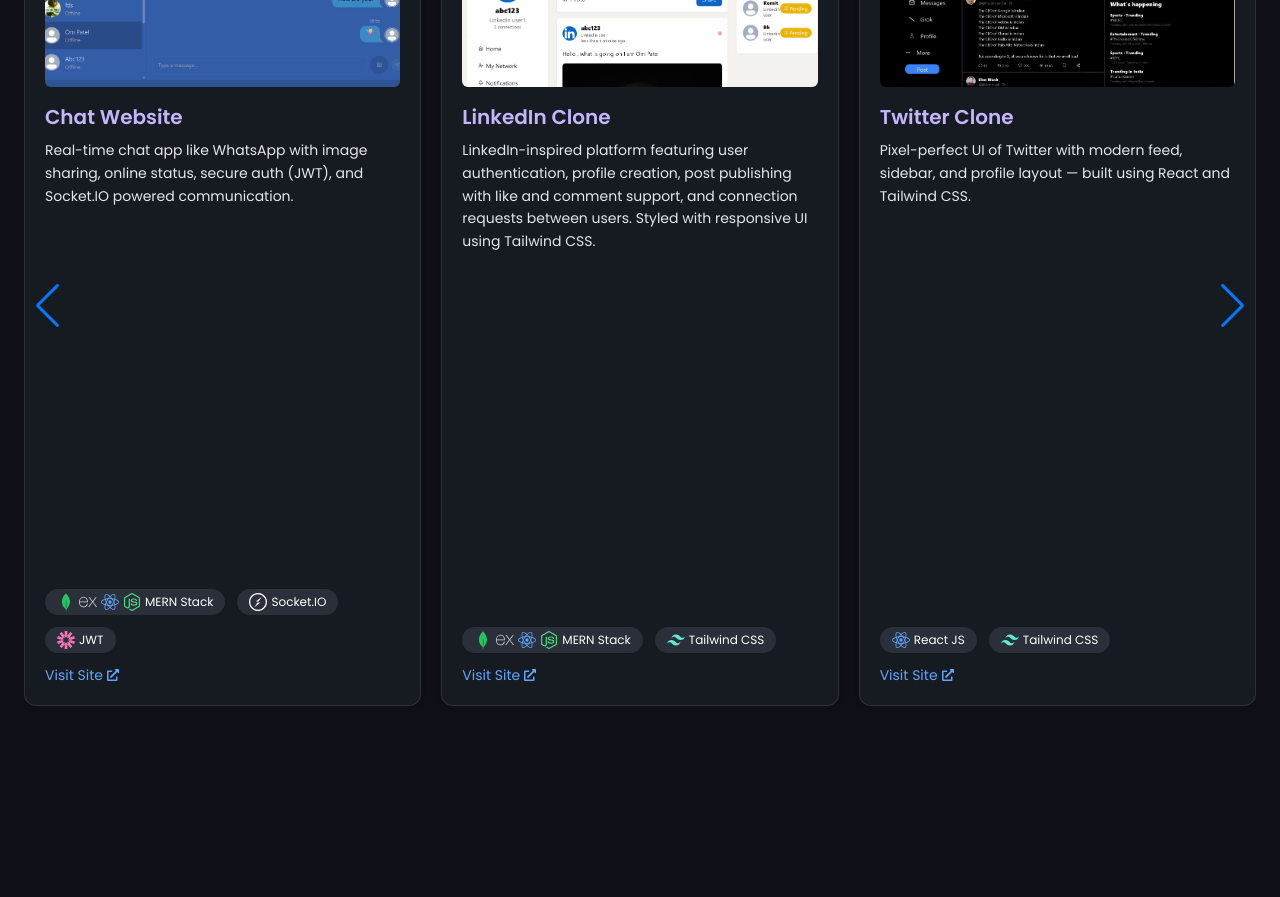
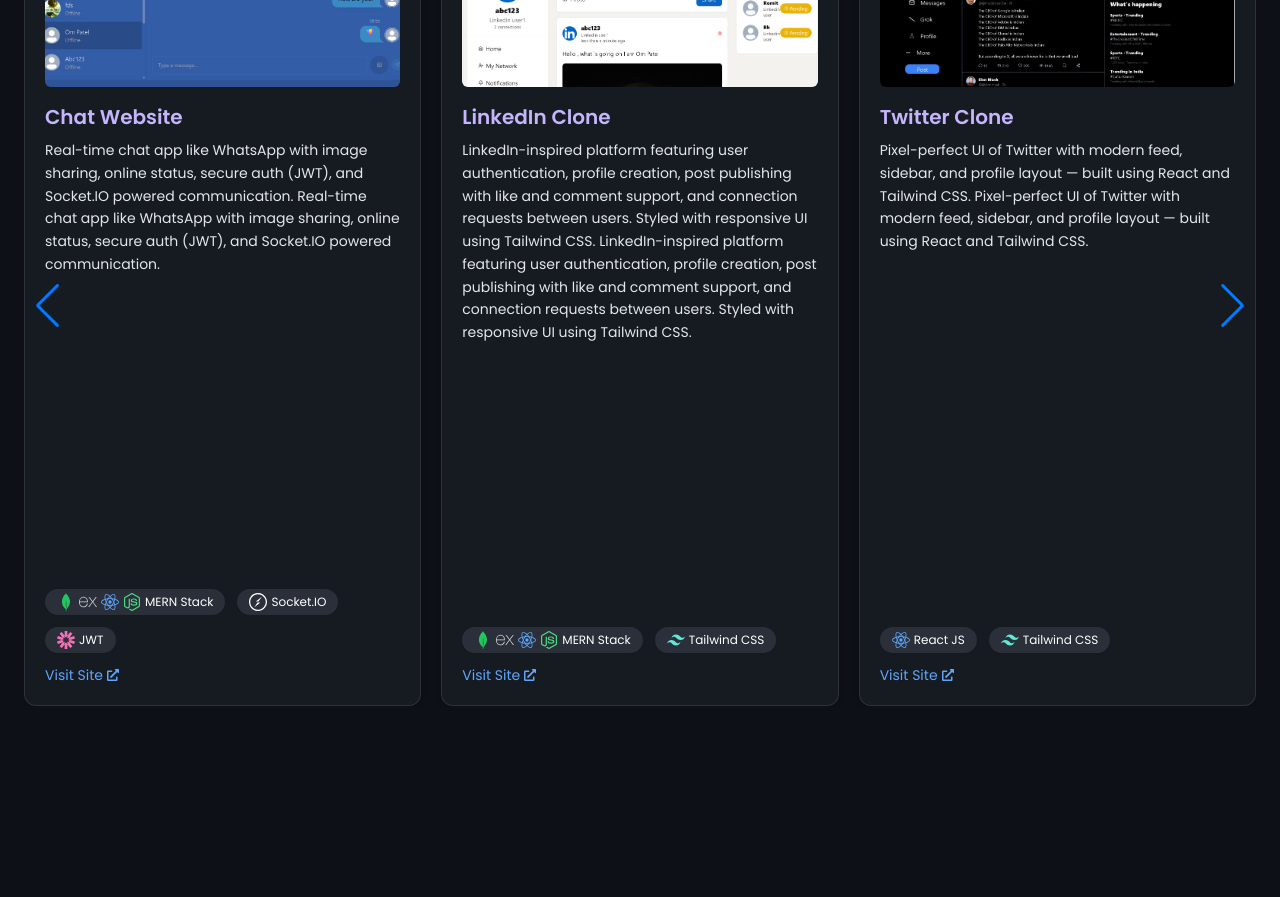
Before and after one commit to ompatel585/PortfolioWebsite, a React (Vite) app: page / in a window 1280 px wide. Shown: the part 2500-3397 px from the top of the page. Built offline with nearby package versions, Linux system fonts and the light colour scheme.

Commit message:
Update Projects.jsx

```diff
--- a/src/components/Projects.jsx
+++ b/src/components/Projects.jsx
@@ -40,10 +40,50 @@
 
 function Projects() {
   const projects = [
+    // {
+    //   title: "Chat Website",
+    //   description:
+    //     "Real-time chat app like WhatsApp with image sharing, online status, secure auth (JWT), and Socket.IO powered communication.",
+    //   technologies: ["MERN Stack", "Socket.IO", "JWT"],
+    //   image: "chatappclone.jpg",
+    //   link: "https://fullstack-chat-app-538s.onrender.com",
+    // },
+    // {
+    //   title: "LinkedIn Clone",
+    //   description:
+    //    "LinkedIn-inspired platform featuring user authentication, profile creation, post publishing with like and comment support, and connection requests between users. Styled with responsive UI using Tailwind CSS.",
+    //   technologies: ["MERN Stack", "Tailwind CSS"],
+    //   image: "linkedinclone.jpg",
+    //   link: "https://linkedin-clone-p9ax.onrender.com/",
+    // },
+    // {
+    //   title: "Twitter Clone",
+    //   description:
+    //     "Pixel-perfect UI of Twitter with modern feed, sidebar, and profile layout — built using React and Tailwind CSS.",
+    //   technologies: ["React JS", "Tailwind CSS"],
+    //   image: "twitterclone.jpg",
+    //   link: "https://twitter-clone-ten-peach-69.vercel.app/",
+    // },
+    // {
+    //   title: "ThinkBoard Notes App",
+    //   description:
+    //     "Collaborative whiteboard built with MERN stack. Users can draw, type, and interact in real-time. Great for planning and visual thinking.",
+    //   technologies: ["MERN Stack", "Socket.IO", "Tailwind CSS"],
+    //   image: "ThinkBoard.jpg",
+    //   link: "https://mern-thinkboard-ql79.onrender.com/",
+    // },
+    // {
+    //   title: "E-Commerce Platform",
+    //   description:
+    //     "Full-featured e-commerce site with product listing, cart, checkout, secure payments using PayPal, state management via Redux, and elegant UI built using shadcn/ui and Tailwind.",
+    //   technologies: ["MERN Stack", "Redux", "PayPal", "shadcn/ui"],
+    //   image: "ecommerce.png", // make sure this image is available in your public/assets folder
+    //   link: "https://e-commerce-plateform.onrender.com/",
+    // },
     {
   title: "Chat Website",
   description:
-        "Real-time chat app like WhatsApp with image sharing, online status, secure auth (JWT), and Socket.IO powered communication.",
+    "Real-time chat app like WhatsApp with image sharing, online status, secure auth (JWT), and Socket.IO powered communication. Real-time chat app like WhatsApp with image sharing, online status, secure auth (JWT), and Socket.IO powered communication.",
   technologies: ["MERN Stack", "Socket.IO", "JWT"],
   image: "chatappclone.jpg",
   link: "https://fullstack-chat-app-538s.onrender.com",
@@ -51,7 +91,7 @@
 {
   title: "LinkedIn Clone",
   description:
-       "LinkedIn-inspired platform featuring user authentication, profile creation, post publishing with like and comment support, and connection requests between users. Styled with responsive UI using Tailwind CSS.",
+    "LinkedIn-inspired platform featuring user authentication, profile creation, post publishing with like and comment support, and connection requests between users. Styled with responsive UI using Tailwind CSS. LinkedIn-inspired platform featuring user authentication, profile creation, post publishing with like and comment support, and connection requests between users. Styled with responsive UI using Tailwind CSS.",
   technologies: ["MERN Stack", "Tailwind CSS"],
   image: "linkedinclone.jpg",
   link: "https://linkedin-clone-p9ax.onrender.com/",
@@ -59,7 +99,7 @@
 {
   title: "Twitter Clone",
   description:
-        "Pixel-perfect UI of Twitter with modern feed, sidebar, and profile layout — built using React and Tailwind CSS.",
+    "Pixel-perfect UI of Twitter with modern feed, sidebar, and profile layout — built using React and Tailwind CSS. Pixel-perfect UI of Twitter with modern feed, sidebar, and profile layout — built using React and Tailwind CSS.",
   technologies: ["React JS", "Tailwind CSS"],
   image: "twitterclone.jpg",
   link: "https://twitter-clone-ten-peach-69.vercel.app/",
@@ -67,7 +107,7 @@
 {
   title: "ThinkBoard Notes App",
   description:
-        "Collaborative whiteboard built with MERN stack. Users can draw, type, and interact in real-time. Great for planning and visual thinking.",
+    "Collaborative whiteboard built with MERN stack. Users can draw, type, and interact in real-time. Great for planning and visual thinking. Collaborative whiteboard built with MERN stack. Users can draw, type, and interact in real-time. Great for planning and visual thinking.",
   technologies: ["MERN Stack", "Socket.IO", "Tailwind CSS"],
   image: "ThinkBoard.jpg",
   link: "https://mern-thinkboard-ql79.onrender.com/",
@@ -75,11 +115,12 @@
 {
   title: "E-Commerce Platform",
   description:
-        "Full-featured e-commerce site with product listing, cart, checkout, secure payments using PayPal, state management via Redux, and elegant UI built using shadcn/ui and Tailwind.",
+    "Full-featured e-commerce site with product listing, cart, checkout, secure payments using PayPal, state management via Redux, and elegant UI built using shadcn/ui and Tailwind. Full-featured e-commerce site with product listing, cart, checkout, secure payments using PayPal, state management via Redux, and elegant UI built using shadcn/ui and Tailwind.",
   technologies: ["MERN Stack", "Redux", "PayPal", "shadcn/ui"],
-      image: "ecommerce.png", // make sure this image is available in your public/assets folder
+  image: "ecommerce.png",
   link: "https://e-commerce-plateform.onrender.com/",
 },
+
   ];
 
   return (
```
Lines whose indentation alone changed are shown as unchanged.
